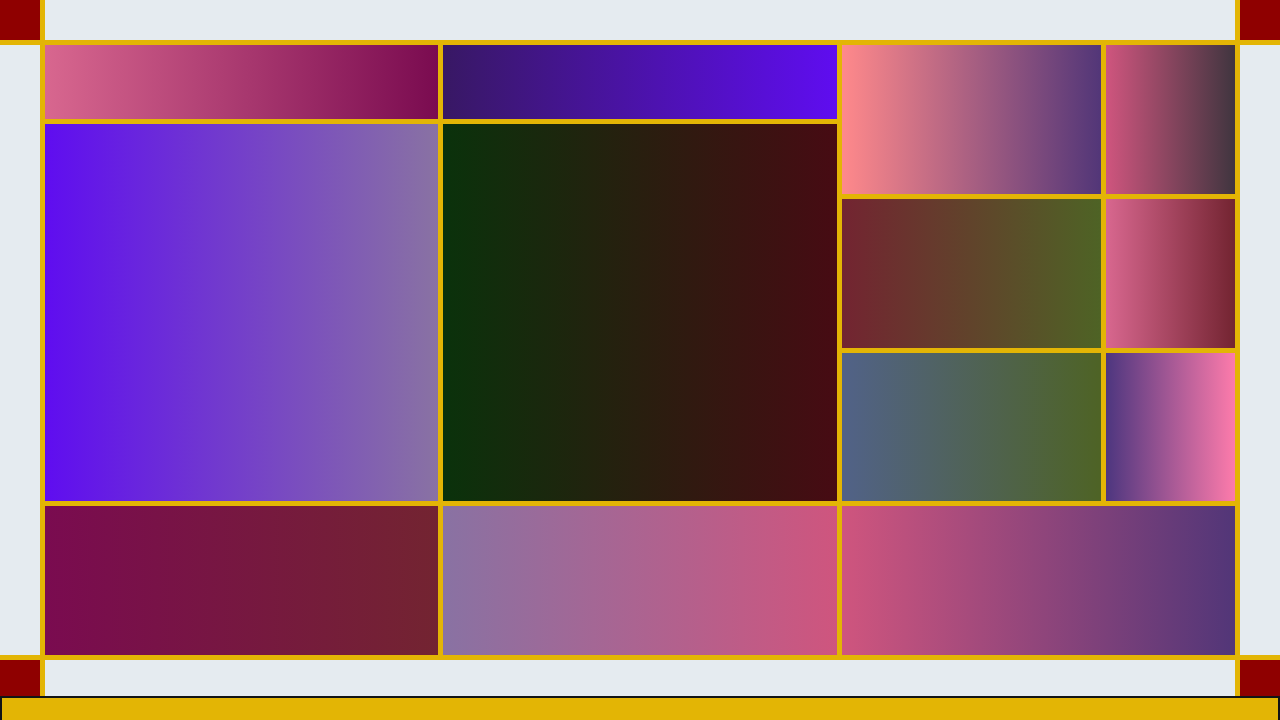
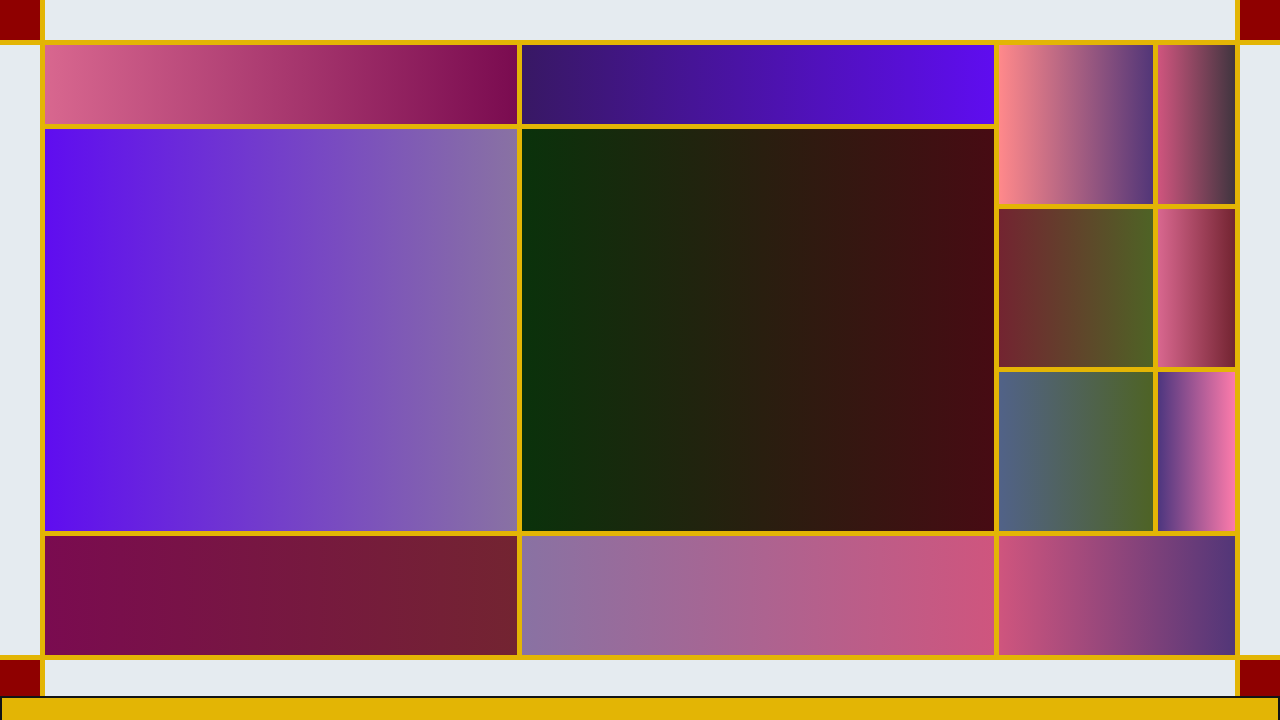
Before and after one commit to andryushale/push-ftp-sachikor, a plain HTML site: page index.html in a window 1280 px wide. Shown: the top 720 px of the page. Drawn offline with nearby package versions, Linux system fonts and the light colour scheme; a web font is replaced by a local one.

Commit message:
grid ratios adjust

```diff
--- a/index.html
+++ b/index.html
@@ -327,8 +327,8 @@
 	{
 		grid-area: box;
 		display: grid;
-		grid-template-columns: 1fr 1fr 1fr;
-		grid-template-rows: 1fr 2.5fr 2.5fr 2fr;
+		grid-template-columns: 1fr 1fr .5fr;
+		grid-template-rows: 1fr 2.5fr 2.5fr 1.5fr;
 		grid-template-areas:
 			"ta sa ka"
 			"ti si ka"
```
